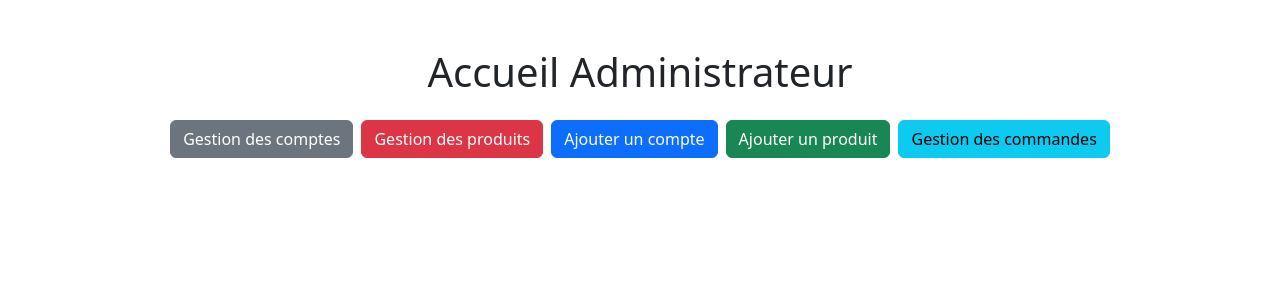
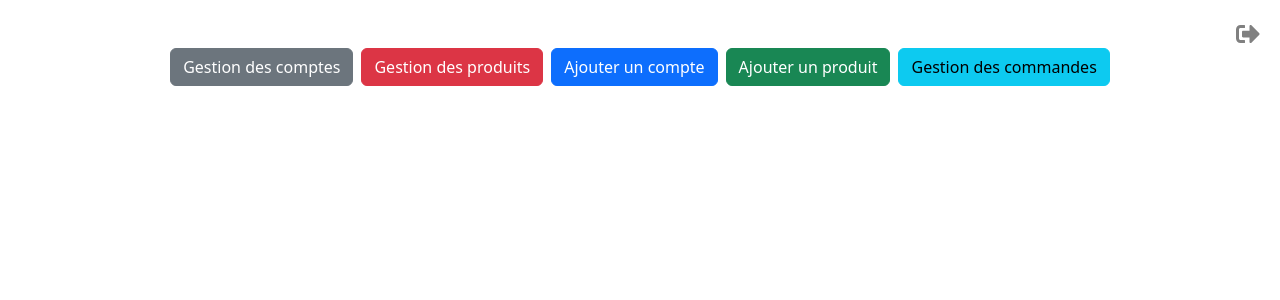
Before and after one commit to BenRhoumaMaher/projetscrum, a React (Create React App) app in the folder frontend/: page /admin in a window 1280 px wide. Shown: the top 300 px of the page. Built offline with nearby package versions, Linux system fonts and the light colour scheme.

Commit message:
ajout de boutton de deconnexion dans le dashboard admin

```diff
--- a/frontend/package.json
+++ b/frontend/package.json
@@ -10,6 +10,7 @@
     "bootstrap": "^5.3.3",
     "react": "^18.3.1",
     "react-dom": "^18.3.1",
+    "react-icons": "^5.4.0",
     "react-router-dom": "^7.0.1",
     "react-scripts": "5.0.1",
     "web-vitals": "^2.1.4"
--- a/frontend/src/components/AdminDashboard.jsx
+++ b/frontend/src/components/AdminDashboard.jsx
@@ -1,8 +1,9 @@
 import React, { useState } from 'react'
 import AddAccountModal from './AddAccountModal'
 import { useNavigate } from 'react-router-dom'
+import { FaSignOutAlt } from 'react-icons/fa'
 
-const AdminDashboard = () => {
+const AdminDashboard = ({ onLogout }) => {
   const [isModalOpen, setIsModalOpen] = useState(false)
   const navigate = useNavigate()
   const handleAddAccountClick = () => {
@@ -15,6 +16,22 @@ const AdminDashboard = () => {
 
   return (
     <div className='text-center'>
+      <div
+        style={{
+          position: 'absolute',
+          top: '20px',
+          right: '20px',
+          zIndex: 10
+        }}
+      >
+        <FaSignOutAlt
+          size={24}
+          color='gray'
+          style={{ cursor: 'pointer' }}
+          title='Se déconnecter'
+          onClick={onLogout}
+        />
+      </div>
       <button
         className='btn btn-secondary me-2'
         onClick={() => navigate('/admin/accounts')}
--- a/frontend/src/pages/AdminHome.jsx
+++ b/frontend/src/pages/AdminHome.jsx
@@ -1,13 +1,19 @@
-import React from 'react';
-import AdminDashboard from '../components/AdminDashboard';
+import React from 'react'
+import AdminDashboard from '../components/AdminDashboard'
+import { useNavigate } from 'react-router-dom'
 
 const AdminHome = () => {
-    return (
-        <div className="container mt-5">
-            <h1 className="text-center mb-4">Accueil Administrateur</h1>
-            <AdminDashboard />
-        </div>
-    );
-};
+  const navigate = useNavigate()
+  const handleLogout = () => {
+    localStorage.removeItem('adminToken')
+    alert('Vous êtes déconnecté.')
+    navigate('/admin/login')
+  }
+  return (
+    <div className='container mt-5'>
+      <AdminDashboard onLogout={handleLogout} />
+    </div>
+  )
+}
 
-export default AdminHome;
+export default AdminHome
```
Also changed, not shown: 1 other file (tests, documents, lock files or other folders).
